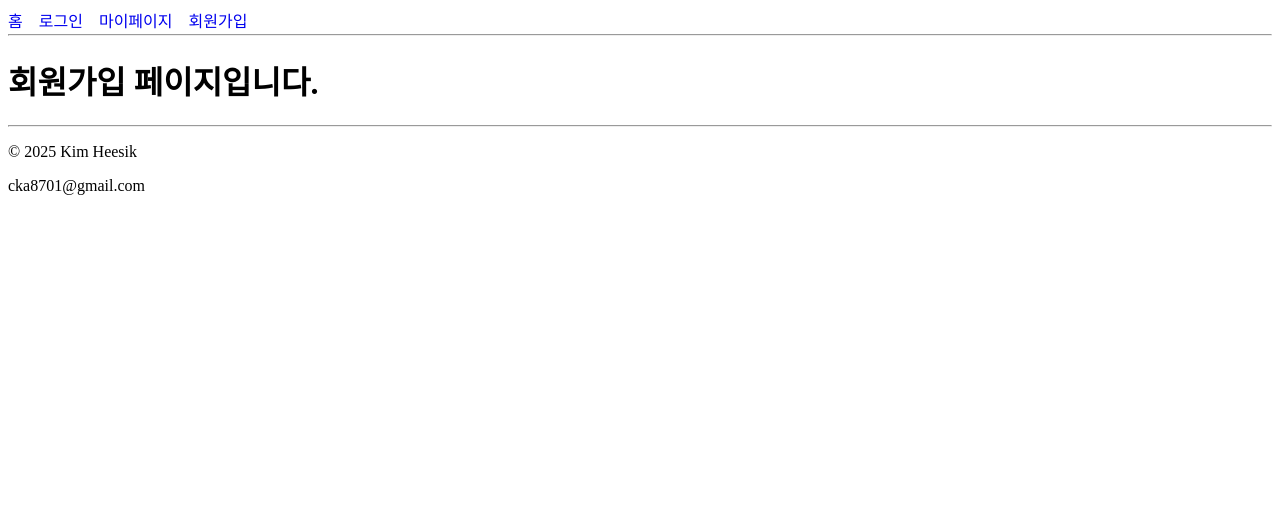
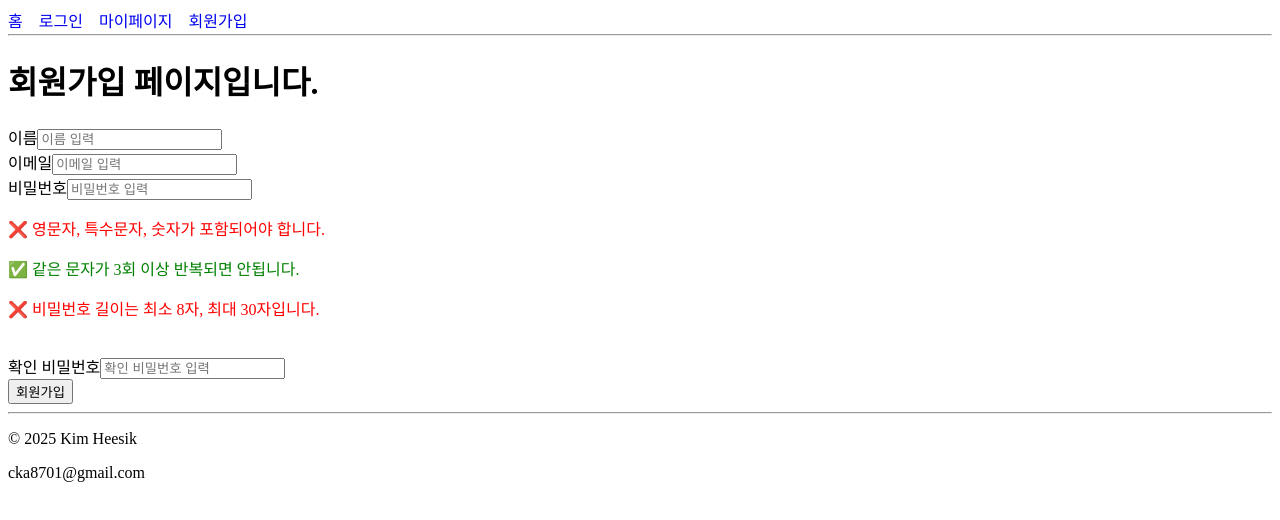
Before and after one commit to heesik03/Dongyang-FrontExam, a React (Vite) app in the folder Front-end/: page /signup in a window 1280 px wide. Shown: the top 520 px of the page. Built offline with nearby package versions, Linux system fonts and the light colour scheme.

Commit message:
로그인, 회원가입 페이지 구축

```diff
--- /dev/null
+++ b/Front-end/src/componets/ValidationMessage.jsx
@@ -0,0 +1,8 @@
+const ValidationMessage = ({ isValid, message }) => (
+    <p style={{ color: isValid ? 'green' : 'red' }}>
+        {isValid ? '✅ ' : '❌ '}
+        {message}
+    </p>
+);
+
+export default ValidationMessage;
--- a/Front-end/src/pages/LogIn.jsx
+++ b/Front-end/src/pages/LogIn.jsx
@@ -1,7 +1,43 @@
+import { useState } from "react";
+
 function LogIn() {
+    const [email, setEmail] = useState("");
+    const [password, setPassword] = useState("");
+
+    const handleLoginSubmit = (e) => {
+        e.preventDefault();
+        try {
+            console.log(`email : ${email} password : ${password}`)
+        } catch {
+            alert("로그인 오류입니다");
+        }
+    }
+
     return (
         <main>
             <h1>로그인 페이지입니다.</h1>
+            <form onSubmit={handleLoginSubmit}>
+                <label htmlFor="loginEmail">이메일</label>
+                <input
+                    type="email"
+                    id="loginEmail"
+                    placeholder="이메일 입력"
+                    onChange={(e) => {setPassword(e.target.value)}}
+                    required />
+                <br />
+
+                <label htmlFor="loginPassword">비밀번호</label>
+                <input
+                    type="password"
+                    id="loginPassword"
+                    placeholder="비밀번호 입력"
+                    minLength={8} maxLength={30}
+                    onChange={(e) => {setEmail(e.target.value)}}
+                    required />
+                <br />
+
+                <button type="submit">로그인</button>
+            </form>
         </main>
     )
 }
--- a/Front-end/src/pages/SignUp.jsx
+++ b/Front-end/src/pages/SignUp.jsx
@@ -1,7 +1,99 @@
+import { useState, useEffect } from "react";
+import ValidationMessage from "../componets/ValidationMessage";
+
 function SignUp() {
+    const [signUpInfo, setSignUpInfo] = useState({ // 회원가입 정보
+        name : "",
+        email : "",
+        password : ""
+    });
+    const [pwdValid, setPwdValid] = useState({ // 비밀번호 조건 체크 함수
+        hasRequiredChars : false,
+        iterationChars : false,
+        isLength : false
+    });
+    const [checkPassword, setCheckPassword] = useState("");
+
+    useEffect(() => {
+        setPwdValid({
+            hasRequiredChars: /^(?=.*[a-zA-Z])(?=.*\d)(?=.*[\W_]).+$/.test(signUpInfo.password), // 영문자, 특수문자, 숫자 확인
+            iterationChars: !/(.)\1{2,}/.test(signUpInfo.password), // 3회 이상 반복여부 확인
+            isLength: /^.{8,30}$/.test(signUpInfo.password), // 길이 조건 확인
+        });
+    }, [signUpInfo.password]);
+
+    const handleSignUpSubmit = (e) => {
+        e.preventDefault();
+        const { hasRequiredChars, iterationChars, isLength } = pwdValid;
+        if (!(hasRequiredChars && iterationChars && isLength)) { // 비밀번호 조건이 모두 만족하지 않을 시
+            return alert("비밀번호가 보안 조건을 충족하지 않습니다.");
+        }
+
+        if (signUpInfo.password!==checkPassword)
+            return alert("비밀번호와 확인용 비밀번호가 다릅니다.");
+        try {
+            console.log(`name : ${signUpInfo.name} email : ${signUpInfo.email} password : ${signUpInfo.password}`);
+        } catch {
+            alert("회원가입 오류입니다.");
+        }
+    }
+
+    const onChangeSignUpInfo = (e) => {
+        setSignUpInfo({
+            ...signUpInfo,
+            [e.target.id] : e.target.value,
+        })
+    }
+
     return (
         <main>
             <h1>회원가입 페이지입니다.</h1>
+            <form onSubmit={handleSignUpSubmit}>
+                <label htmlFor="name">이름</label>
+                <input
+                    type="text"
+                    id="name"
+                    placeholder="이름 입력"
+                    maxLength={30}
+                    value={signUpInfo.name}
+                    onChange={onChangeSignUpInfo}
+                    required />
+                <br />
+
+                <label htmlFor="email">이메일</label>
+                <input
+                    type="email"
+                    id="email"
+                    placeholder="이메일 입력"
+                    value={signUpInfo.email}
+                    onChange={onChangeSignUpInfo}
+                    required />
+                <br />
+
+                <label htmlFor="password">비밀번호</label>
+                <input
+                    type="password"
+                    id="password"
+                    placeholder="비밀번호 입력"
+                    value={signUpInfo.password}
+                    onChange={onChangeSignUpInfo}
+                    required />
+                <ValidationMessage isValid={pwdValid.hasRequiredChars} message="영문자, 특수문자, 숫자가 포함되어야 합니다." />
+                <ValidationMessage isValid={pwdValid.iterationChars} message="같은 문자가 3회 이상 반복되면 안됩니다." />
+                <ValidationMessage isValid={pwdValid.isLength} message="비밀번호 길이는 최소 8자, 최대 30자입니다." />
+                <br />
+
+                <label htmlFor="checkPassword">확인 비밀번호</label>
+                <input
+                    type="password"
+                    id="checkPassword"
+                    placeholder="확인 비밀번호 입력"
+                    onChange={(e) => {setCheckPassword(e.target.value)}}
+                    required />
+                <br />
+
+                <button type="submit">회원가입</button>
+            </form>
         </main>
     )
 }
```
